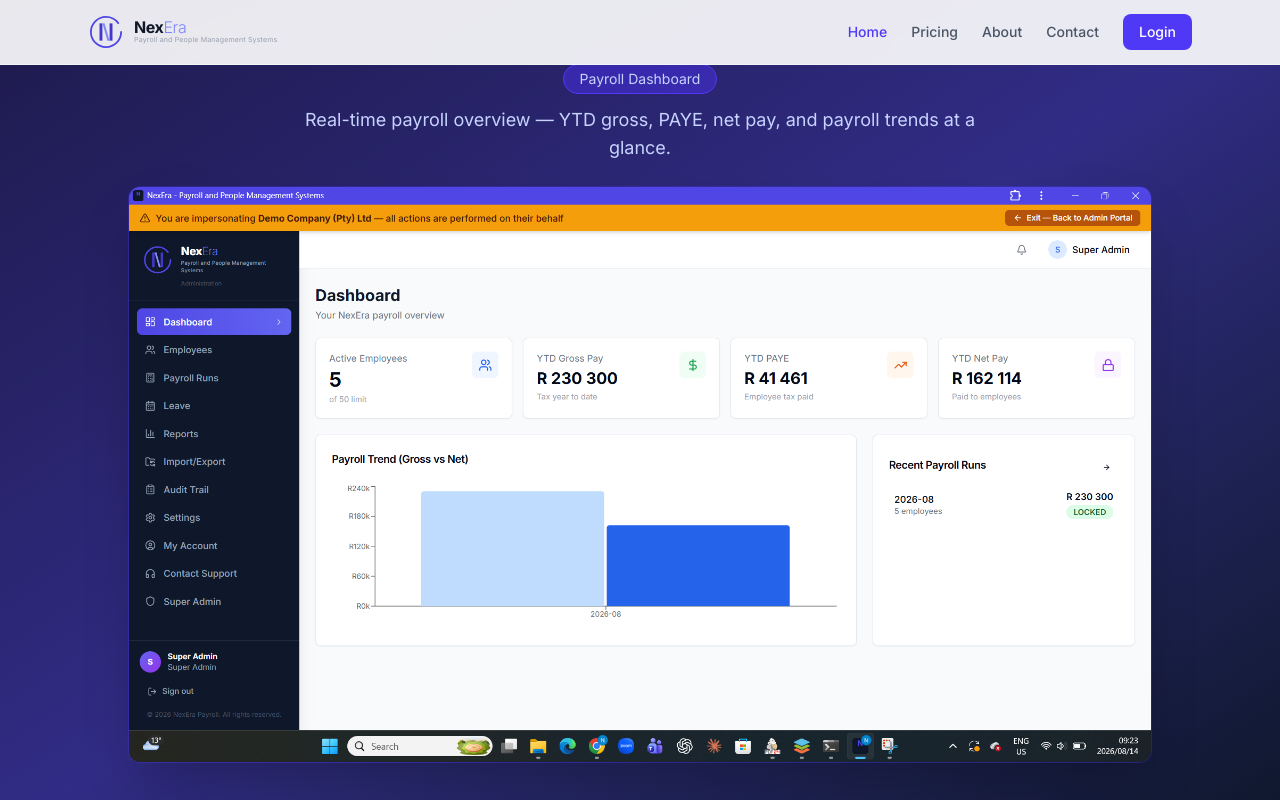
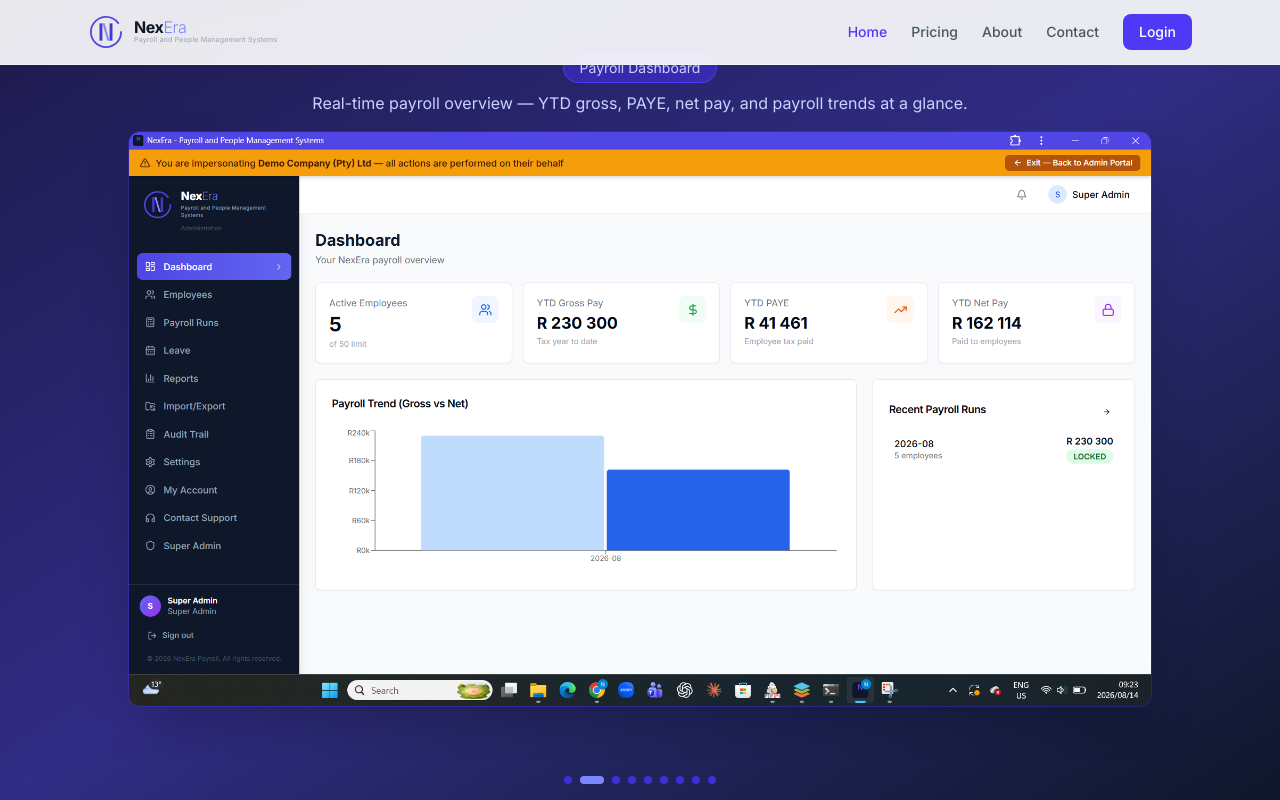
Before and after one commit to nazeerdomingo-ui/nexera-website, a Next.js app: page / in a window 1280 px wide. Shown: the top 800 px of the page. Built offline with nearby package versions, Linux system fonts and the light colour scheme.

Commit message:
Fix carousel to fit full viewport height — no scrolling needed

```diff
--- a/components/hero-carousel.tsx
+++ b/components/hero-carousel.tsx
@@ -72,14 +72,16 @@
 
   return (
     <section
-      className="relative bg-gradient-to-br from-indigo-950 via-indigo-900 to-slate-900 text-white overflow-hidden"
+      className="relative bg-gradient-to-br from-indigo-950 via-indigo-900 to-slate-900 text-white flex flex-col"
+      style={{ height: "100svh" }}
       onMouseEnter={() => setPaused(true)}
       onMouseLeave={() => setPaused(false)}
     >
-      {/* Slide content */}
-      <div className="max-w-6xl mx-auto px-4 sm:px-6">
+      {/* Slide content — fills available space */}
+      <div className="flex-1 flex flex-col justify-center overflow-hidden">
+        <div className="max-w-6xl w-full mx-auto px-4 sm:px-6 flex flex-col items-center h-full justify-center">
           {slide.type === "text" ? (
-          <div className="pt-32 pb-20 text-center">
+            <div className="text-center">
               <div className="inline-flex items-center gap-2 bg-indigo-800/50 border border-indigo-700 rounded-full px-4 py-1.5 text-sm text-indigo-300 mb-6">
                 🇿🇦 Built for South African businesses
               </div>
@@ -106,33 +108,34 @@
               </div>
             </div>
           ) : (
-          <div className="pt-16 pb-6 flex flex-col items-center">
+            <div className="flex flex-col items-center w-full" style={{ maxHeight: "calc(100svh - 80px)" }}>
               {/* Label + caption */}
-            <div className="text-center mb-6">
-              <span className="inline-block bg-indigo-700/60 border border-indigo-600 rounded-full px-4 py-1 text-sm text-indigo-200 mb-3">
+              <div className="text-center mb-4 flex-shrink-0">
+                <span className="inline-block bg-indigo-700/60 border border-indigo-600 rounded-full px-4 py-1 text-sm text-indigo-200 mb-2">
                   {slide.label}
                 </span>
-              <p className="text-indigo-200 text-base sm:text-lg max-w-2xl mx-auto">
+                <p className="text-indigo-200 text-sm sm:text-base max-w-2xl mx-auto">
                   {slide.caption}
                 </p>
               </div>
-            {/* Screenshot */}
-            <div className="w-full max-w-5xl rounded-xl overflow-hidden shadow-2xl border border-indigo-700/40">
+              {/* Screenshot — constrained to remaining height */}
+              <div className="w-full max-w-5xl rounded-xl overflow-hidden shadow-2xl border border-indigo-700/40 flex-1 min-h-0">
                 <Image
                   src={slide.src}
                   alt={slide.label}
                   width={1456}
                   height={816}
-                className="w-full h-auto object-cover"
+                  className="w-full h-full object-cover object-top"
                   priority={current === 1}
                 />
               </div>
             </div>
           )}
         </div>
+      </div>
 
-      {/* Dot indicators */}
-      <div className="flex justify-center gap-2 pb-6 pt-4">
+      {/* Dot indicators — always visible at bottom */}
+      <div className="flex justify-center gap-2 py-4 flex-shrink-0">
         {slides.map((_, i) => (
           <button
             key={i}
```
Lines whose indentation alone changed are shown as unchanged.
